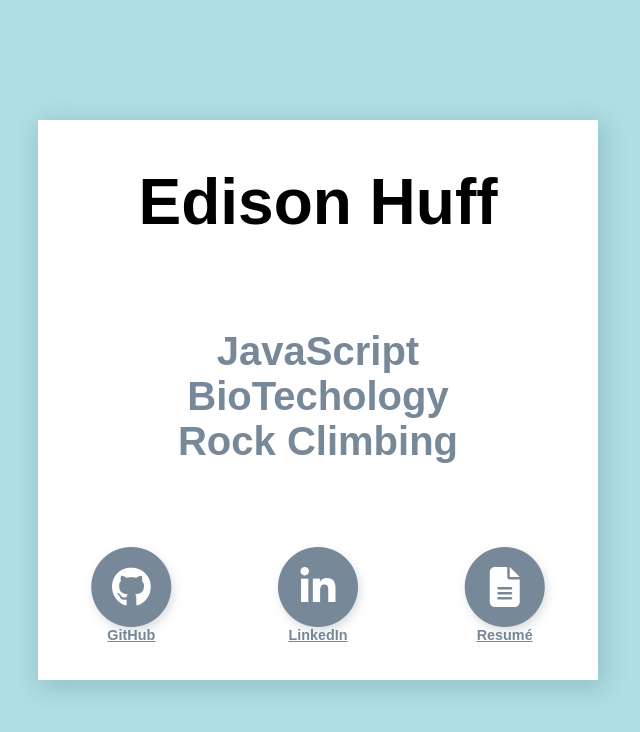
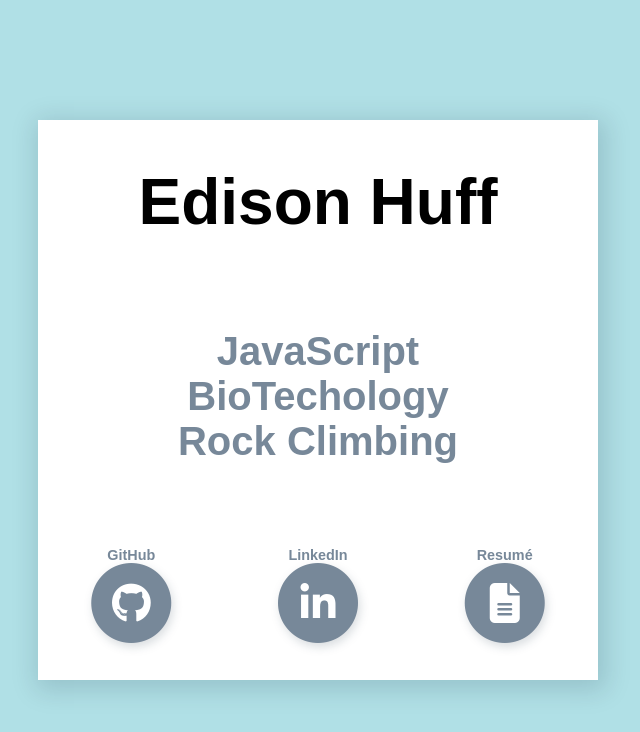
Before and after one commit to bamboostgg/bamboostgg.github.io, a plain HTML site: page index.html in a window 1280 px wide. Shown: the whole page, without its empty margins (322-962 px from the left). Drawn offline with Linux system fonts and the light colour scheme; a web font is replaced by a local one.

Commit message:
trying things out

```diff
--- a/index.html
+++ b/index.html
@@ -27,32 +27,31 @@
         <li>Rock Climbing</li>
       </ul>
       <section class="row">
-        <a class="container" target="_blank" href="http://www.github.com/bamboostgg">
+        <a class="container" target="_blank" href="http://www.github.com/edisonhuff">
+          <span>GitHub</span>
           <div class="fa fa-stack fa-lg">
             <i class="fa fa-circle fa-stack-2x"></i>
             <i class="fa fa-github fa-stack-1x fa-inverse"></i>
           </div>
-          <span>GitHub</span>
         </a>
         <a class="container" target="_blank" href="http://www.linkedin.com/in/edisonhuff">
+          <span>LinkedIn</span>
           <div class="fa fa-stack fa-lg">
             <i class="fa fa-circle fa-stack-2x"></i>
             <i class="fa fa-linkedin fa-stack-1x fa-inverse"></i>
           </div>
-          <span>LinkedIn</span>
         </a>
         <a class="container" target="_blank" href="assets/Edison Huff Resume.pdf">
+          <span>Resumé</span>
           <div class="fa fa-stack fa-lg">
             <i class="fa fa-circle fa-stack-2x"></i>
             <i class="fa fa-file-text fa-stack-1x fa-inverse"></i>
           </div>
-          <span>Resumé</span>
         </a>
       </section>
     </main>
     <canvas id="canvas" class="footer"></canvas>
     <a id="exit" class="hidden fa fa-stack fa-lg">
-      <i class="fa fa-circle fa-stack-2x fa-inverse"></i>
       <i class="fa fa-close fa-stack-1x"></i>
     </a>
   </body>
--- a/styles/styles.css
+++ b/styles/styles.css
@@ -5,7 +5,6 @@ body {
 
 ul {
   font-size: 5vmin;
-  color: lightslategrey;
   list-style: none;
   padding: 0;
   margin: 0;
@@ -15,23 +14,25 @@ ul {
 a {
   color: lightslategrey;
   text-align: center;
+  text-decoration: none;
+  transition-duration: 0.4s;
 }
 
 a div{
   filter: drop-shadow(0.35vmin 0.6vmin 0.6vmin rgba(0, 30, 50, 0.15));
-  transition-duration: 0.4s;
 }
 
-a div:hover {
+a:hover {
   filter: drop-shadow(0.7vmin 1vmin 1vmin rgba(0, 30, 50, 0.15));
   transform: scale(1.05);
 }
-a div:active {
+a:active {
   filter: drop-shadow(0.175vmin 0.3vmin 0.3vmin rgba(0, 30, 50, 0.15));
   transform: scale(0.95);
 }
 
 a span {
+  color: lightslategrey;
   font-family: sans-serif;
   font-size: 0.45em;
 }
@@ -50,7 +51,7 @@ a span {
 .square {
   background-color: #FFF;
   box-shadow: 0.35vmin 0.6vmin 3vmin 0.6vmin rgba(0, 30, 50, 0.15);
-  color: #000;
+  color: lightslategrey;
   height: 70vmin;
   padding: 0px;
   width: 70vmin;
@@ -73,6 +74,7 @@ a span {
 }
 
 .title {
+  color: black;
   font-size: 8vmin;
   margin: 0;
 }
@@ -117,6 +119,7 @@ a span {
 }
 
 #exit {
+  color: white;
   z-index: 2;
   position: absolute;
   top: 0;
```
